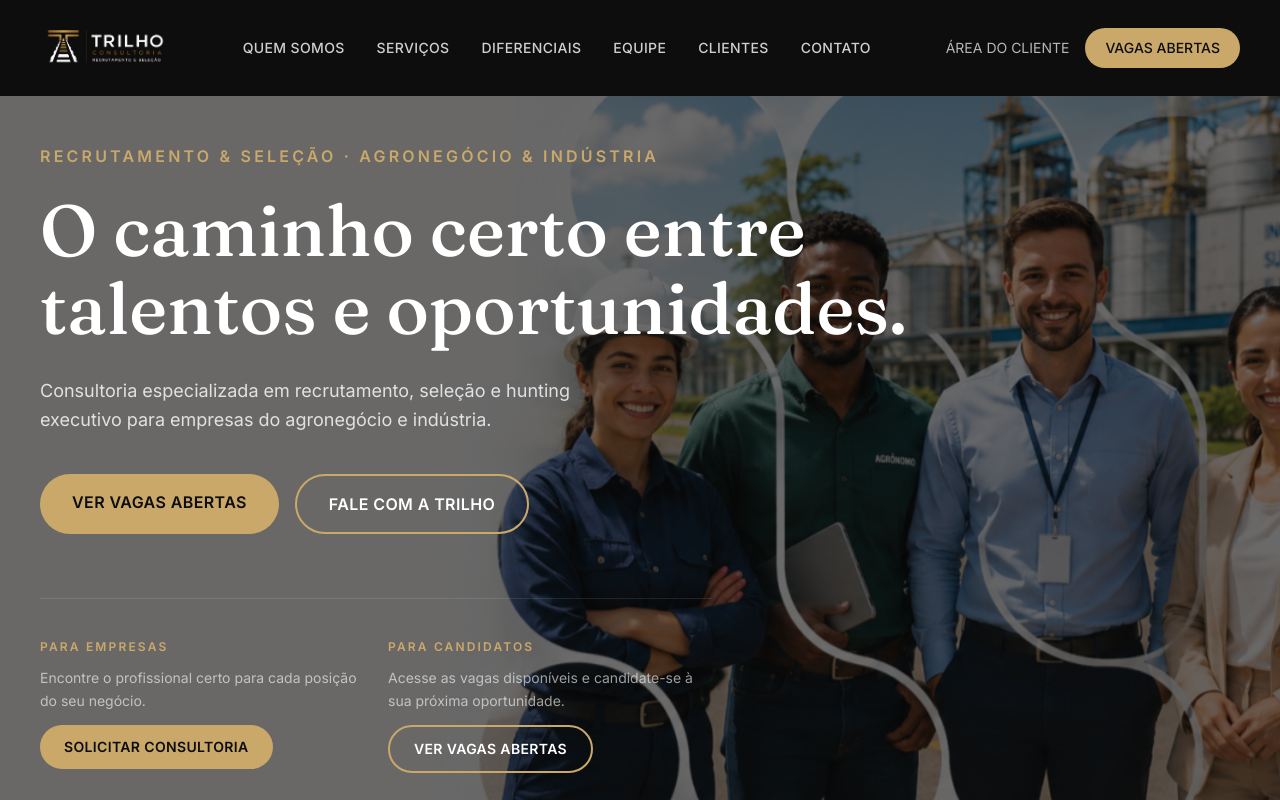
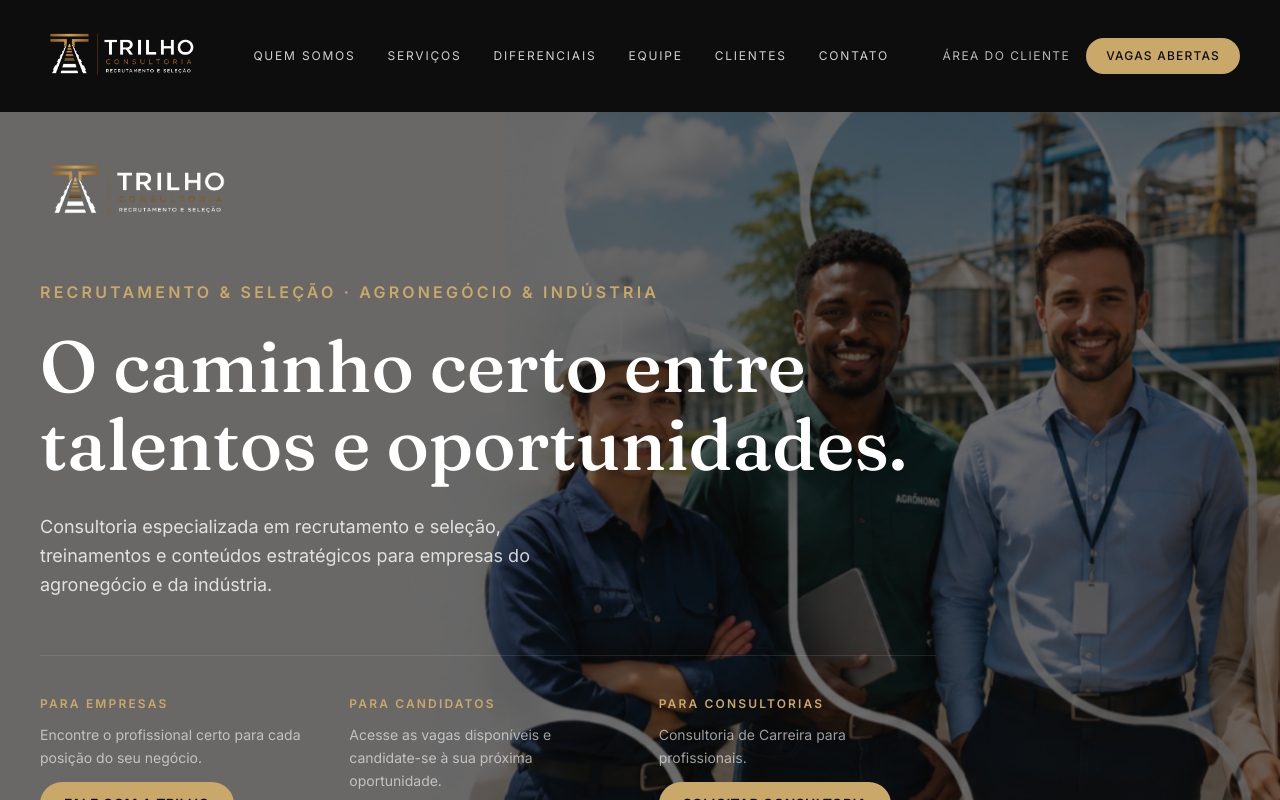
Before and after one commit to mariliarcorreia/trilho-site, a Next.js app: page / in a window 1280 px wide. Shown: the top 800 px of the page. Built offline with nearby package versions, Linux system fonts and the light colour scheme.

Commit message:
ajustes visuais

```diff
--- a/components/Contato.tsx
+++ b/components/Contato.tsx
@@ -2,7 +2,7 @@
 
 import { useState } from "react";
 import { motion } from "framer-motion";
-import { Mail, Phone, MapPin } from "lucide-react";
+import { Mail, MapPin } from "lucide-react";
 
 export default function Contato() {
   const [enviado, setEnviado] = useState(false);
@@ -22,7 +22,7 @@
           transition={{ duration: 0.6 }}
           className="lg:col-span-5"
         >
-          <span className="text-dourado-claro text-sm tracking-[0.2em] uppercase">
+          <span className="text-dourado-claro text-sm tracking-[0.2em] uppercase font-bold">
             Contato
           </span>
           <h2 className="font-display font-medium text-3xl sm:text-4xl mt-4 mb-10 leading-tight">
@@ -31,18 +31,11 @@
 
           <div className="flex flex-col gap-5 text-branco/75">
             <a
-              href="mailto:alexandre.faleiros@trilhoconsultoria.com.br"
+              href="mailto:recrutamento@trilhoconsultoria.com.br"
               className="flex items-center gap-3 hover:text-dourado-claro transition-colors"
             >
               <Mail size={18} />
-              alexandre.faleiros@trilhoconsultoria.com.br
-            </a>
-            <a
-              href="tel:+5534991270137"
-              className="flex items-center gap-3 hover:text-dourado-claro transition-colors"
-            >
-              <Phone size={18} />
-              (34) 99127-0137
+              recrutamento@trilhoconsultoria.com.br
             </a>
             <div className="flex items-center gap-3">
               <MapPin size={18} />
@@ -79,8 +72,8 @@
                 />
               </div>
               <input
-                type="text"
-                placeholder="Empresa"
+                type="tel"
+                placeholder="Telefone"
                 className="bg-transparent border border-branco/25 rounded-lg px-4 py-3 placeholder:text-branco/40 focus:border-dourado-claro outline-none transition-colors"
               />
               <textarea
--- a/components/Header.tsx
+++ b/components/Header.tsx
@@ -1,6 +1,6 @@
 "use client";
 
-import { useState, useEffect } from "react";
+import { useState } from "react";
 import Image from "next/image";
 import { motion, AnimatePresence } from "framer-motion";
 import { Menu, X } from "lucide-react";
@@ -21,14 +21,14 @@
 
   return (
     <header className="fixed top-0 left-0 right-0 z-50 bg-noite">
-      <div className="mx-auto max-w-7xl px-6 lg:px-10 flex items-center justify-between h-24">
+      <div className="mx-auto max-w-7xl px-6 lg:px-10 flex items-center justify-between h-28">
         <a href="#topo" className="flex items-center shrink-0">
           <Image
             src="/images/logo-branca.png"
             alt="Trilho Consultoria"
-            width={280}
-            height={140}
-            className="h-16 w-auto"
+            width={360}
+            height={180}
+            className="h-20 w-auto"
             priority
           />
         </a>
@@ -38,7 +38,8 @@
             <a
               key={link.href}
               href={link.href}
-              className="text-sm font-medium text-branco/80 hover:text-dourado-claro transition-colors tracking-wide"
+              className="text-xs font-light text-branco/80 hover:text-dourado-claro transition-colors tracking-[0.15em]"
+              style={{ fontFamily: "var(--font-inter)", letterSpacing: "0.15em" }}
             >
               {link.label}
             </a>
@@ -48,7 +49,7 @@
         <div className="hidden lg:flex items-center gap-4">
           <a
             href="/area-cliente"
-            className="text-sm text-branco/70 hover:text-dourado-claro transition-colors"
+            className="text-xs font-light text-branco/70 hover:text-dourado-claro transition-colors tracking-[0.12em]"
           >
             ÁREA DO CLIENTE
           </a>
@@ -56,7 +57,7 @@
             href={VAGAS_URL}
             target="_blank"
             rel="noopener noreferrer"
-            className="text-sm font-medium text-noite bg-dourado-claro hover:bg-dourado px-5 py-2.5 rounded-full transition-colors"
+            className="text-xs font-medium text-noite bg-dourado-claro hover:bg-dourado px-5 py-2.5 rounded-full transition-colors tracking-[0.1em]"
           >
             VAGAS ABERTAS
           </a>
@@ -79,19 +80,15 @@
             exit={{ opacity: 0 }}
             className="fixed inset-0 z-50 bg-noite lg:hidden"
           >
-            <div className="flex items-center justify-between h-24 px-6">
+            <div className="flex items-center justify-between h-28 px-6">
               <Image
                 src="/images/logo-branca.png"
                 alt="Trilho Consultoria"
-                width={240}
-                height={120}
-                className="h-14 w-auto"
+                width={300}
+                height={150}
+                className="h-16 w-auto"
               />
-              <button
-                onClick={() => setMenuOpen(false)}
-                className="text-branco p-2"
-                aria-label="Fechar menu"
-              >
+              <button onClick={() => setMenuOpen(false)} className="text-branco p-2">
                 <X size={28} />
               </button>
             </div>
--- a/components/Hero.tsx
+++ b/components/Hero.tsx
@@ -23,10 +23,27 @@
       </div>
 
       <div className="relative mx-auto max-w-7xl w-full px-6 lg:px-10 pt-36 pb-24">
+        {/* Logo grande no hero */}
+        <motion.div
+          initial={{ opacity: 0, y: -10 }}
+          animate={{ opacity: 1, y: 0 }}
+          transition={{ duration: 0.6 }}
+          className="mb-10"
+        >
+          <Image
+            src="/images/logo-branca.png"
+            alt="Trilho Consultoria"
+            width={400}
+            height={200}
+            className="h-24 w-auto"
+            priority
+          />
+        </motion.div>
+
         <motion.p
           initial={{ opacity: 0, y: 10 }}
           animate={{ opacity: 1, y: 0 }}
-          transition={{ duration: 0.6 }}
+          transition={{ duration: 0.6, delay: 0.1 }}
           className="text-dourado-claro text-base tracking-[0.2em] uppercase mb-6 font-bold"
         >
           Recrutamento & Seleção · Agronegócio & Indústria
@@ -35,7 +52,7 @@
         <motion.h1
           initial={{ opacity: 0, y: 18 }}
           animate={{ opacity: 1, y: 0 }}
-          transition={{ duration: 0.7, delay: 0.1 }}
+          transition={{ duration: 0.7, delay: 0.15 }}
           className="font-display font-medium text-[2.6rem] leading-[1.08] sm:text-6xl lg:text-7xl max-w-4xl"
         >
           O caminho certo entre talentos e oportunidades.
@@ -44,46 +61,23 @@
         <motion.p
           initial={{ opacity: 0, y: 18 }}
           animate={{ opacity: 1, y: 0 }}
-          transition={{ duration: 0.7, delay: 0.22 }}
+          transition={{ duration: 0.7, delay: 0.25 }}
           className="mt-7 text-branco/80 text-lg max-w-xl leading-relaxed"
         >
-          Consultoria especializada em recrutamento, seleção e hunting
-          executivo para empresas do agronegócio e indústria.
+          Consultoria especializada em recrutamento e seleção, treinamentos e conteúdos estratégicos para empresas do agronegócio e da indústria.
         </motion.p>
 
-        {/* Botões principais */}
+        {/* Três seções de CTA */}
         <motion.div
           initial={{ opacity: 0, y: 18 }}
           animate={{ opacity: 1, y: 0 }}
-          transition={{ duration: 0.7, delay: 0.34 }}
-          className="mt-10 flex flex-wrap gap-4"
+          transition={{ duration: 0.7, delay: 0.35 }}
+          className="mt-14 pt-10 border-t border-branco/10 grid sm:grid-cols-3 gap-8 max-w-4xl"
         >
-          <a
-            href={VAGAS_URL}
-            target="_blank"
-            rel="noopener noreferrer"
-            className="bg-dourado-claro text-noite font-bold px-8 py-4 rounded-full hover:bg-dourado transition-colors text-base uppercase tracking-wide"
-          >
-            Ver vagas abertas
-          </a>
-          <a
-            href="#contato"
-            className="border-2 border-dourado-claro text-branco font-bold px-8 py-4 rounded-full hover:bg-dourado-claro hover:text-noite transition-colors text-base uppercase tracking-wide"
-          >
-            Fale com a Trilho
-          </a>
-        </motion.div>
-
-        {/* Separador com dois públicos — agora também com botões */}
-        <motion.div
-          initial={{ opacity: 0, y: 18 }}
-          animate={{ opacity: 1, y: 0 }}
-          transition={{ duration: 0.7, delay: 0.46 }}
-          className="mt-16 pt-10 border-t border-branco/10 grid sm:grid-cols-2 gap-6 max-w-2xl"
-        >
+          {/* Para Empresas */}
           <div className="flex flex-col gap-3">
             <p className="text-dourado-claro text-xs tracking-[0.18em] uppercase font-bold">
-              Para empresas
+              Para Empresas
             </p>
             <p className="text-branco/60 text-sm leading-relaxed">
               Encontre o profissional certo para cada posição do seu negócio.
@@ -92,12 +86,14 @@
               href="#contato"
               className="self-start bg-dourado-claro text-noite font-bold px-6 py-3 rounded-full hover:bg-dourado transition-colors text-sm uppercase tracking-wide"
             >
-              Solicitar Consultoria
+              Fale com a Trilho
             </a>
           </div>
+
+          {/* Para Candidatos */}
           <div className="flex flex-col gap-3">
             <p className="text-dourado-claro text-xs tracking-[0.18em] uppercase font-bold">
-              Para candidatos
+              Para Candidatos
             </p>
             <p className="text-branco/60 text-sm leading-relaxed">
               Acesse as vagas disponíveis e candidate-se à sua próxima oportunidade.
@@ -106,9 +102,25 @@
               href={VAGAS_URL}
               target="_blank"
               rel="noopener noreferrer"
-              className="self-start border-2 border-dourado-claro text-branco font-bold px-6 py-3 rounded-full hover:bg-dourado-claro hover:text-noite transition-colors text-sm uppercase tracking-wide"
+              className="self-start bg-dourado-claro text-noite font-bold px-6 py-3 rounded-full hover:bg-dourado transition-colors text-sm uppercase tracking-wide"
             >
-              Ver Vagas Abertas
+              Ver Vagas
+            </a>
+          </div>
+
+          {/* Para Consultorias */}
+          <div className="flex flex-col gap-3">
+            <p className="text-dourado-claro text-xs tracking-[0.18em] uppercase font-bold">
+              Para Consultorias
+            </p>
+            <p className="text-branco/60 text-sm leading-relaxed">
+              Consultoria de Carreira para profissionais.
+            </p>
+            <a
+              href="#contato"
+              className="self-start bg-dourado-claro text-noite font-bold px-6 py-3 rounded-full hover:bg-dourado transition-colors text-sm uppercase tracking-wide"
+            >
+              Solicitar Consultoria
             </a>
           </div>
         </motion.div>
```
Also changed, not shown: components/Equipe.tsx (+8 -13 lines), components/Pilares.tsx (+21 -13 lines), components/QuemSomos.tsx (+2 -8 lines), components/Servicos.tsx (+29 -51 lines).
